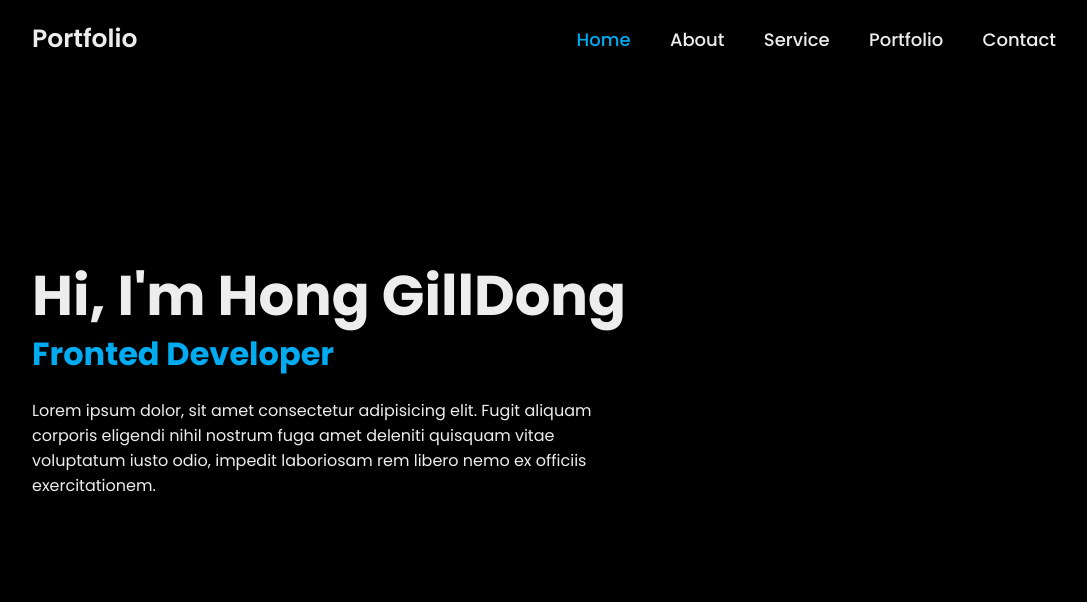
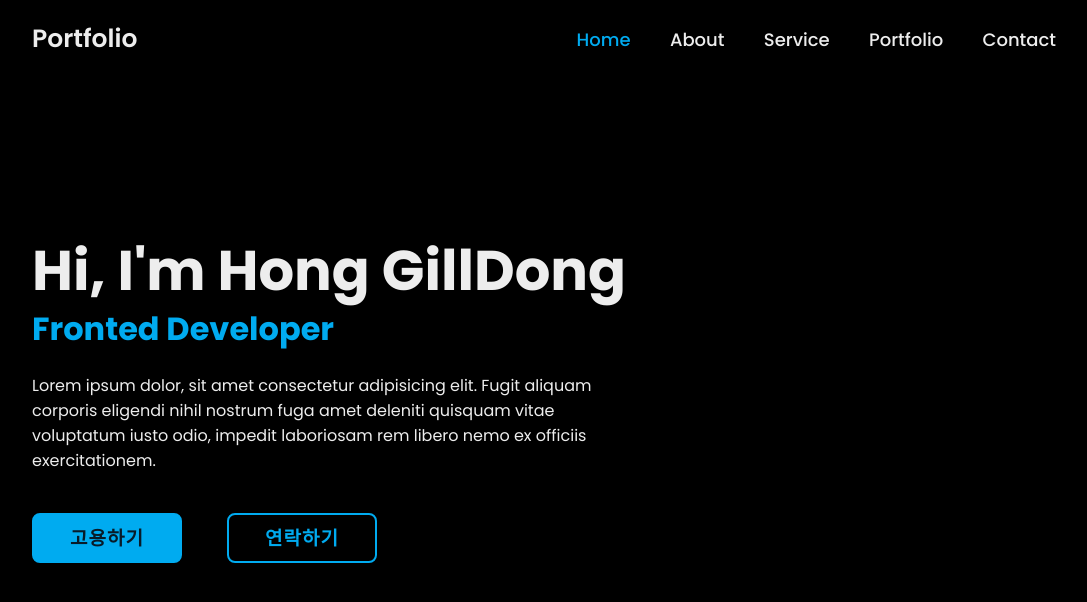
Before and after one commit to menysung/Portfolio, a plain HTML site: page index.html in a window 1280 px wide. Shown: the whole page, without its empty margins (96-1183 px from the left). Drawn offline with nearby package versions, Linux system fonts and the light colour scheme.

Commit message:
버튼추가 및 css

```diff
--- a/index.html
+++ b/index.html
@@ -34,6 +34,10 @@
           vitae voluptatum iusto odio, impedit laboriosam rem libero nemo ex
           officiis exercitationem.
         </p>
+        <div class="btn-box">
+          <a href="#">고용하기</a>
+          <a href="#">연락하기</a>
+        </div>
       </div>
     </section>
   </body>
--- a/style.css
+++ b/style.css
@@ -74,3 +74,58 @@ header {
   font-size: 16px;
   margin: 20px 0 40px;
 }
+
+.home-content .btn-box {
+  display: flex;
+  justify-content: space-between;
+  width: 345px;
+  height: 50px;
+}
+
+.btn-box a {
+  display: flex;
+  /* 글자 가운데 정렬 */
+  justify-content: center;
+  align-items: center;
+  width: 150px;
+  height: 100%;
+  background-color: #00abf0;
+  border: 2px solid #00abf0;
+  border-radius: 8px;
+  font-size: 19px;
+  color: #081b29;
+  text-decoration: none;
+  font-weight: 600;
+  letter-spacing: 1px;
+  z-index: 1;
+  overflow: hidden;
+  position: relative;
+  /* ralative.기준이 없으면 body(전체)가 기준이라서 tomato컬러 나옴 */
+}
+
+.btn-box a:nth-child(2) {
+  background-color: transparent;
+  color: #00abf0;
+}
+
+.btn-box a::before {
+  content: "";
+  position: absolute;
+  /* btn-box a 태그에 기준 ralative있음 */
+  top: 0;
+  left: 0;
+  width: 0;
+  height: 100%;
+  background-color: tomato;
+  z-index: -1;
+  transition: 0.5s;
+}
+
+.btn-box a:hover::before {
+  /* a 버튼에 마우스 올릴 때 ::before(가상클래스) 적용된다 */
+  width: 100%;
+}
+
+.btn-box a:hover {
+  color: #ededed;
+}
```
